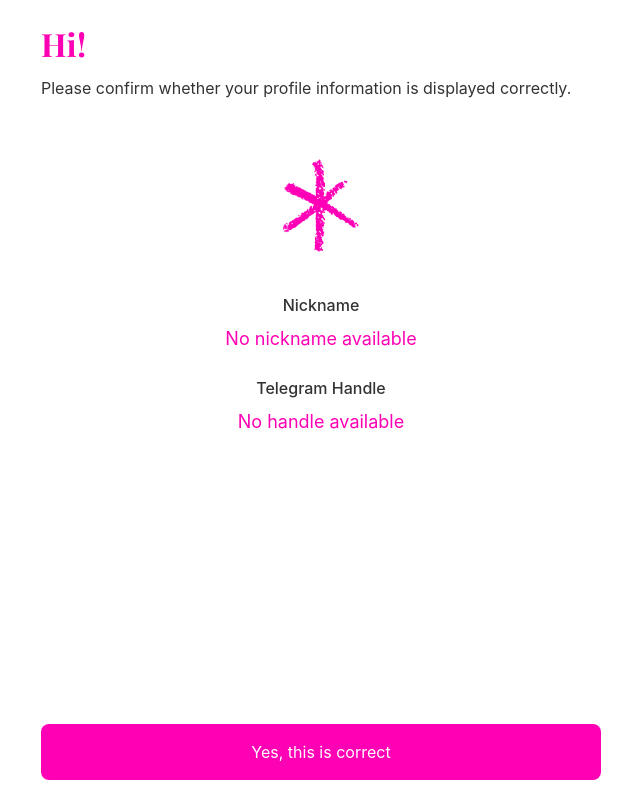
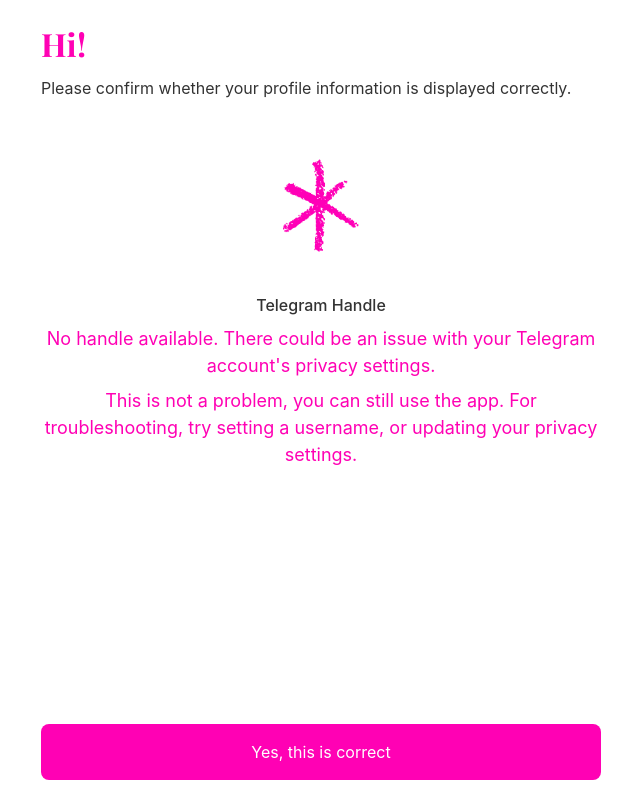
Before and after one commit to AsteriskDAO/Astra-Alpha, a Vue app in the folder asterisk-miniapp/: page /welcome in a window 1280 px wide. Shown: the whole page, without its empty margins (319-959 px from the left). Built offline with nearby package versions, Linux system fonts and the light colour scheme; a web font is replaced by a local one.

Commit message:
updated welcome screen info

```diff
--- a/asterisk-miniapp/src/components/WelcomeScreen.vue
+++ b/asterisk-miniapp/src/components/WelcomeScreen.vue
@@ -62,17 +62,15 @@
         <label>Nickname</label>
         <span>{{ userStore.userData?.nickname }}</span>
       </div>
-      <div v-else class="nickname">
-        <label>Nickname</label>
-        <span>No nickname available</span>
-      </div>
+
       <div v-if="telegramStore.userInfo?.username" class="nickname">
         <label>Telegram Handle</label>
         <span class="handle">@{{ tgHandle }}</span>
       </div>
       <div v-else class="nickname">
         <label>Telegram Handle</label>
-        <span>No handle available</span>
+        <span>No handle available. There could be an issue with your Telegram account's privacy settings.</span>
+        <span>This is not a problem, you can still use the app. For troubleshooting, try setting a username, or updating your privacy settings.</span>
       </div>
     </div>
 
```
